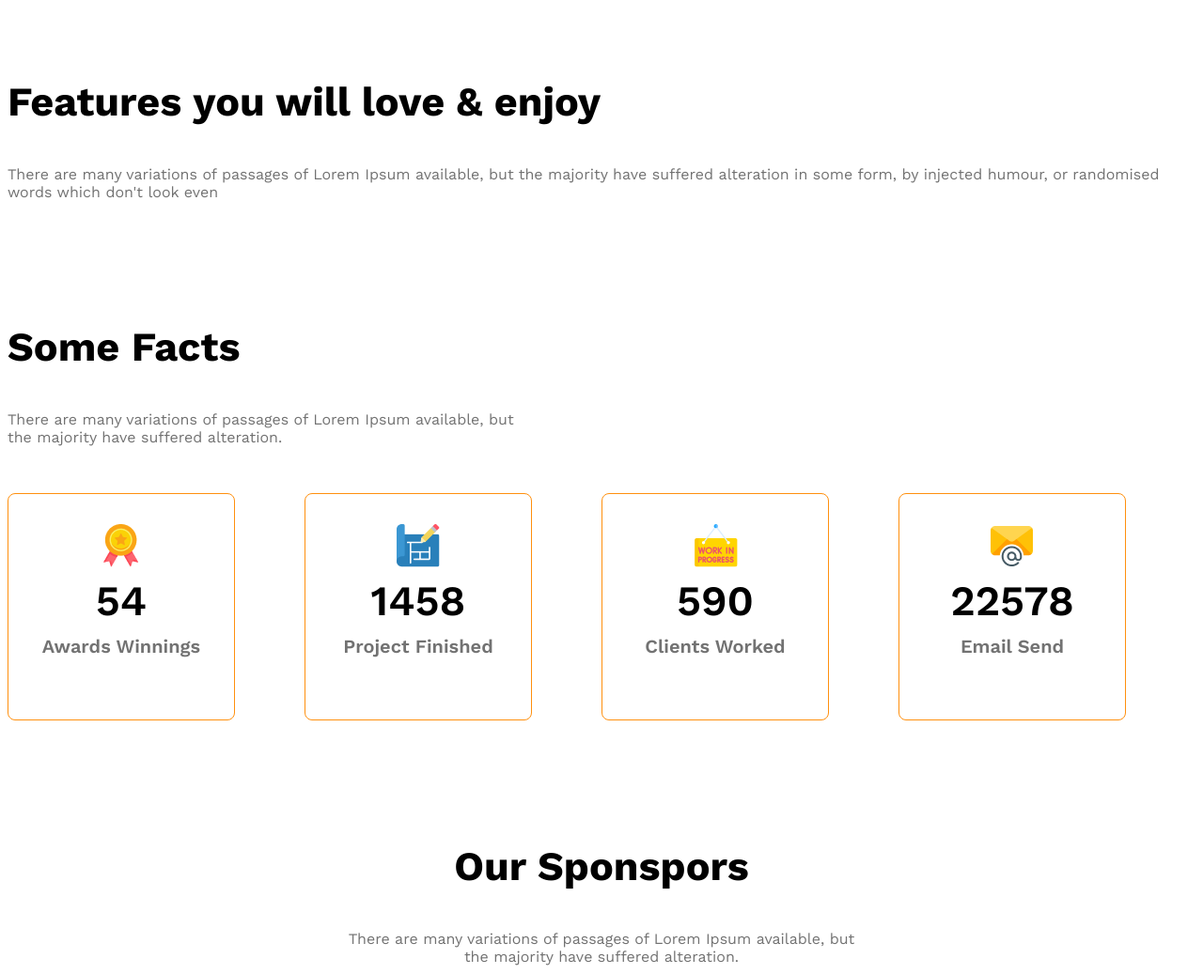
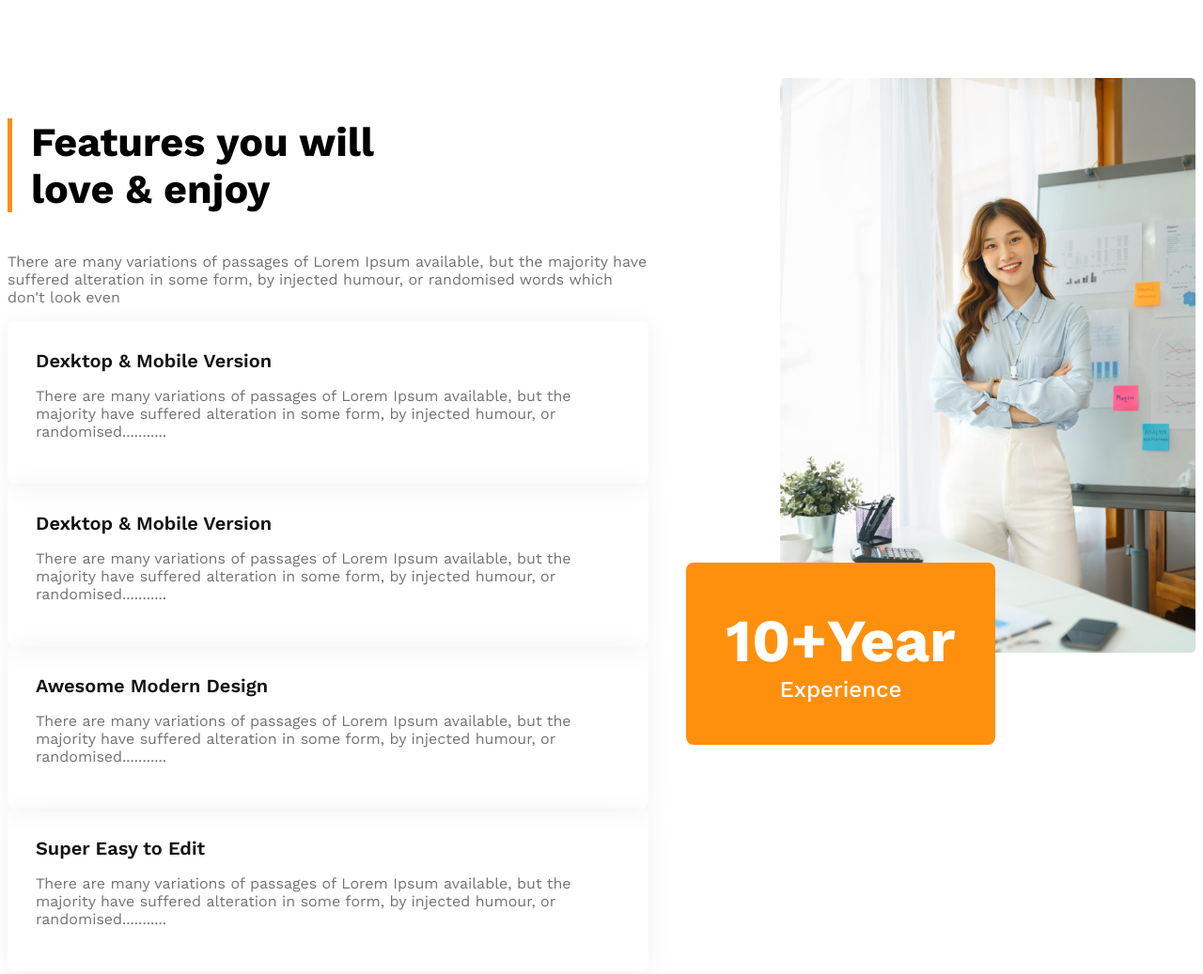
Before and after one commit to jannatun67/G3_Architects_website, a plain HTML site: page index.html in a window 1280 px wide. Shown: the part 2060-3097 px from the top of the page at 94% size. Drawn offline with nearby package versions, Linux system fonts and the light colour scheme.

```diff
--- a/css/style.css
+++ b/css/style.css
@@ -103,6 +103,42 @@
 #Quick-list{
     font-weight: 500;
 }
+/* Features will enjoy related style */
+.features{
+    gap: 140px;
+}
+#features-section-title{
+    border-left: 5px solid #FF900E;
+    padding-left: 20px;
+}
+.feature-card{
+    padding: 30px;
+    box-shadow: 0 4px 30px 0 rgb(0, 0, 0, 0.06);
+
+    border-radius: 8px;
+}
+.feature-card .feature-title{
+    font-weight: 600;
+    font-size: 1.25rem;
+    color: #131313;
+    margin-top: 0px;
+    margin-bottom: 0px;
+
+}
+#Experience-badge{
+    padding: 45px 42px;
+    font-size: 1.5rem;
+    font-weight: 500;
+    margin-left: -100px;
+    margin-top: -100px;
+}
+#Experience-year{
+    font-size: 4rem;
+    font-weight: bold;
+}
+.features-architect img{
+    width: 100%;
+}
 /* some fact related style */
 .facts-container{
     display: grid;
@@ -143,15 +179,31 @@
 .sponspors-compaynis{
     display: grid;
     grid-template-columns: repeat(5,1fr);
+    margin-bottom: 60px;
 }
 .sponspors-compaynis img{
     filter: grayscale(100%);
+}
+/* footer section */
+.footer-section{
+    background-color:#FFF4E7;
+    max-width: 1440px;
+    padding: 5px 0;
+  text-align: center;
+    border-radius: 8px;
+   margin-bottom: 50PX;
+}
+.footer-section p{
+    font-weight: 400;
+    font-size: 1.25rem;
 }
 
 /* responsive media query */
 @media screen and (max-width:576px){
     .navber,
-     .nav-links{
+     .nav-links,
+     .features
+        {
         flex-direction: column;
     }
     .teams{
@@ -173,10 +225,17 @@
    .sponspors-compaynis{
     gap: 50px;
    }
+   #Experience-badge{
+    margin-top:20px ;
+    margin-left:20px ;
+   }
+
 }
 /* medium size device*/
 @media screen and (min-width:576px) and ( max-width:992px){
-    .teams{
+    .teams,
+    .features
+        {
         flex-direction: column;
     }
 
@@ -191,4 +250,8 @@
     .sponspors-compaynis{
         gap: 50px;
     }
+    #Experience-badge{
+        margin-top:20px ;
+        margin-left:20px ;
+       }
 }
--- a/index.html
+++ b/index.html
@@ -47,9 +47,35 @@
             </div>
         </section>
         <!-- Features will enjoy -->
-         <section>
-            <h3 class="section-title">Features you will love & enjoy</h3>
+         <section class="features display-flex">
+            <div>
+            <h3 id="features-section-title" class="section-title">Features you will <br> love & enjoy</h3>
             <p class="text-light-gray">There are many variations of passages of Lorem Ipsum available, but the majority have suffered alteration in some form, by injected humour, or randomised words which don't look even</p>
+            <!-- features card container -->
+             <div class="feature-card">
+                <h4 class="feature-title">Dexktop & Mobile Version</h4>
+                <p class="text-light-gray">There are many variations of passages of Lorem Ipsum available, but the majority have suffered alteration in some form, by injected humour, or randomised...........</p>
+             </div>
+             <div class="feature-card">
+                <h4 class="feature-title">Dexktop & Mobile Version</h4>
+                <p class="text-light-gray">There are many variations of passages of Lorem Ipsum available, but the majority have suffered alteration in some form, by injected humour, or randomised...........</p>
+             </div>
+             <div class="feature-card">
+                <h4 class="feature-title">Awesome Modern Design</h4>
+                <p class="text-light-gray">There are many variations of passages of Lorem Ipsum available, but the majority have suffered alteration in some form, by injected humour, or randomised...........</p>
+             </div>
+             <div class="feature-card">
+                <h4 class="feature-title">Super Easy to Edit</h4>
+                <p class="text-light-gray">There are many variations of passages of Lorem Ipsum available, but the majority have suffered alteration in some form, by injected humour, or randomised...........</p>
+             </div>
+        </div>
+        <div class="features-architect">
+            <img src="images/architect.png" alt="">
+            <button id="Experience-badge" class="btn-primary">
+                <span id="Experience-year">10+Year</span> <br>
+                <span>Experience</span>
+            </button>
+        </div>
          </section>
          <!-- Some Facts -->
           <section class="Some Facts">
@@ -102,6 +128,8 @@
             </div>
            </section>
     </main>
-    <footer></footer>
+    <footer class="footer-section ">
+        <p class="text-gray">All rights reserved copyright@2023 startup landing page design</p>
+    </footer>
 </body>
 </html>
```
